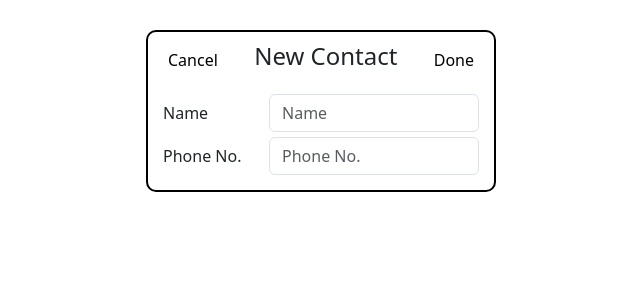
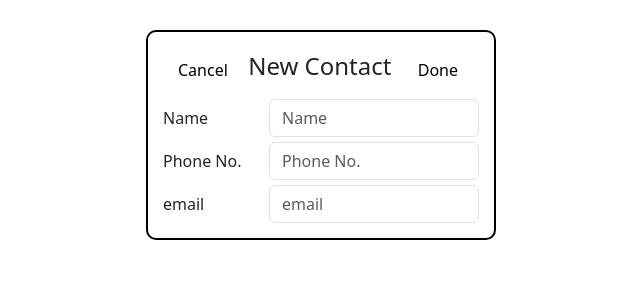
Before and after one commit to bhavya-suthar/Phone_Book, a React (Vite) app: page /add in a window 1280 px wide. Shown: the top 300 px of the page, without its empty margins (319-959 px from the left). Built offline with nearby package versions, Linux system fonts and the light colour scheme.

Commit message:
detail page

```diff
--- a/src/App.jsx
+++ b/src/App.jsx
@@ -4,6 +4,7 @@ import { Route, Routes } from "react-router-dom";
 import Contacts from "./Components/Contacts";
 import EditContact from "./Components/EditContact";
 import AddContact from "./Components/AddContact";
+import ContactDetails from "./Components/ContactDetails";
 
 function App() {
   return (
@@ -12,6 +13,7 @@ function App() {
         <Route path="/" element={<Contacts />} />
         <Route path="/edit" element={<EditContact />} />
         <Route path="/add" element={<AddContact />} />
+        <Route path="/details/:id" element={<ContactDetails />} />
       </Routes>
     </>
   );
--- a/src/Components/AddContact.jsx
+++ b/src/Components/AddContact.jsx
@@ -1,11 +1,41 @@
-import { Col, Form, Row } from "react-bootstrap";
-import { Link } from "react-router-dom";
+import { useState } from "react";
+import { Form } from "react-bootstrap";
+import { useDispatch } from "react-redux";
+import { Link, useNavigate } from "react-router-dom";
+import { addContact } from "../redux/ContactSlice";
 
 const AddContact = () => {
+  const [input, setInput] = useState({
+    name: "",
+    phone: "",
+    email: "",
+  });
+  // console.log("🚀 ~ AddContact ~ input:", input);
+
+  const dispatch = useDispatch();
+  const navigate = useNavigate();
+  const handleInput = (e) => {
+    const { name, value } = e.target;
+    setInput((prevInput) => ({
+      ...prevInput,
+      [name]: value,
+    }));
+  };
+
+  const handleSubmit = (e) => {
+    e.preventDefault();
+    console.log("🚀 ~ handleSubmit ~ input:", input);
+    dispatch(addContact(input));
+    setInput({ name: "", phone: "", email: "" });
+    navigate("/");
+  };
+
   return (
     <>
       <div className="main">
         <div className="phone-screen">
+          <div className="formDiv">
+            <Form onSubmit={handleSubmit}>
               <div className="phone-wrap">
                 <div className="Links">
                   <Link
@@ -23,23 +53,19 @@ const AddContact = () => {
                   <h4>New Contact</h4>
                 </div>
                 <div className="Links">
-              <Link
-                style={{
-                  textDecoration: "none",
-                  color: "black",
-                  fontSize: "16px",
-                }}
-              >
+                  <button className="bg-white border-0" type="submit">
                     Done
-              </Link>
+                  </button>
                 </div>
               </div>
-          <div className="formDiv">
-            <Form>
+
               <Form.Group className="field">
                 <Form.Label column>Name</Form.Label>
                 <Form.Control
                   type="text"
+                  name="name"
+                  value={input.name}
+                  onChange={handleInput}
                   className="inputField"
                   placeholder="Name"
                 />
@@ -49,8 +75,22 @@ const AddContact = () => {
                 <Form.Label column>Phone No.</Form.Label>
                 <Form.Control
                   className="inputField"
+                  name="phone"
+                  value={input.phone}
+                  onChange={handleInput}
                   type="text"
                   placeholder="Phone No."
+                />
+              </Form.Group>
+              <Form.Group className="field">
+                <Form.Label column>email</Form.Label>
+                <Form.Control
+                  type="text"
+                  name="email"
+                  value={input.email}
+                  onChange={handleInput}
+                  className="inputField"
+                  placeholder="email"
                 />
               </Form.Group>
             </Form>
--- /dev/null
+++ b/src/Components/ContactDetails.jsx
@@ -0,0 +1,38 @@
+import React from "react";
+import { useSelector } from "react-redux";
+import { Link, useParams } from "react-router-dom";
+
+const ContactDetails = () => {
+  const { id } = useParams();
+  console.log("🚀 ~ Contacts ~ id:", id);
+
+  const con = useSelector((state) => state.contact.contacts);
+  const findContact = con.find((contact) => contact.id == id);
+  return (
+    <div className="main">
+      <div className="phone-screen">
+        <div className="phone-wrap">
+          <h3>Details</h3>
+        </div>
+        <h5 className="d-flex justify-content-center">{findContact.name}</h5>
+        <div className="d-flex m-3 gap-2 align-items-start">
+          {" "}
+          <h6> Phone No. :</h6>
+          {findContact.phone}
+        </div>
+        <div className="d-flex m-3 gap-2 align-items-start">
+          {" "}
+          <h6> Email :</h6> {findContact.email}{" "}
+        </div>
+        <div className="m-3">
+          <h6>Call Logs</h6>
+          <h6>Not in groups</h6>
+          <h6>Default ringtone</h6>
+          <Link>Delete Contact</Link>
+          </div>
+      </div>
+    </div>
+  );
+};
+
+export default ContactDetails;
--- a/src/Components/Contacts.jsx
+++ b/src/Components/Contacts.jsx
@@ -1,19 +1,44 @@
 import { FaPlus } from "react-icons/fa";
+import { useSelector } from "react-redux";
 import { Link } from "react-router-dom";
 
 const Contacts = () => {
+  const con = useSelector((state) => state.contact.contacts);
+  console.log("🚀 ~ Contacts ~ con:", con);
+
   return (
     <>
       <div className="main">
         <div className="phone-screen">
-          <div className="contact">
-            <h2>Contacts</h2>
+          <div className="phone-wrap">
+            <div className="contact">
+              <h2>Contacts</h2>
+            </div>
+            <div className="Links">
+              <Link
+                to={"/edit"}
+                style={{
+                  textDecoration: "none",
+                  color: "black",
+                  fontSize: "20px",
+                }}
+              >
+                Edit
+              </Link>
+              <Link to={"/add"}>
+                <FaPlus style={{ fontSize: "25px", color: "black" }} />
+              </Link>
+            </div>
           </div>
-          <div className="Links">
-            <Link to={"/edit"} style={{textDecoration:"none",color:"black",fontSize:"20px"}}>Edit</Link>
-            <Link to={"/add"}>
-              <FaPlus style={{fontSize:"25px",color:"black"}}/>
-            </Link>
+          <div>
+            <ul>
+              {con.map((ele,index)=>(
+                <div className="d-flex gap-3" key={index}>
+                <h6>{index + 1}</h6>
+                <Link to={`/details/${ele.id}`} style={{ textDecoration:"none",fontSize: "15px", color: "black" }}>{ele.name}</Link>
+                </div>
+              ))}
+            </ul>
           </div>
         </div>
       </div>
--- a/src/index.css
+++ b/src/index.css
@@ -74,6 +74,7 @@ button:focus-visible {
 }
 
 .phone-screen{
+
   border: 2px solid black;
   width: 350px;
   border-radius: 10px;
--- a/src/redux/ContactSlice.jsx
+++ b/src/redux/ContactSlice.jsx
@@ -1,4 +1,4 @@
-import { createSlice } from "@reduxjs/toolkit"
+import { createSlice, nanoid } from "@reduxjs/toolkit"
 
 const initialState = {
     contacts:[]
@@ -9,6 +9,7 @@ const ContactSlice = createSlice({
     initialState,
     reducers:{
         addContact:(state,action)=>{
+            state.contacts.push({...action.payload,id:nanoid()})
         }
     }
 })
```
Lines whose indentation alone changed are shown as unchanged.
